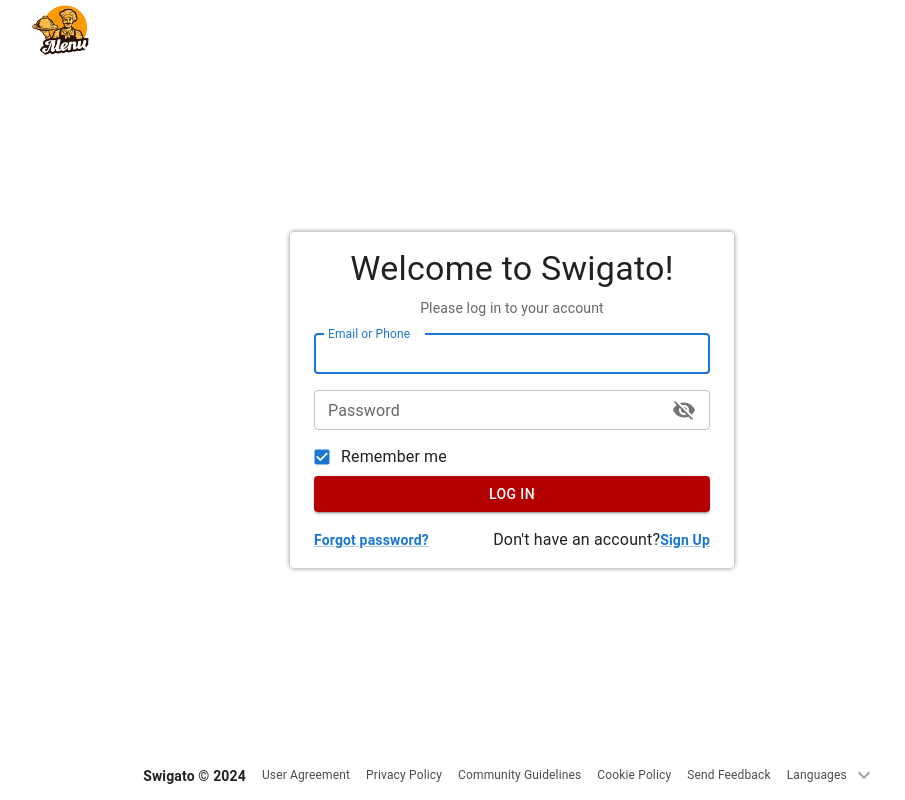
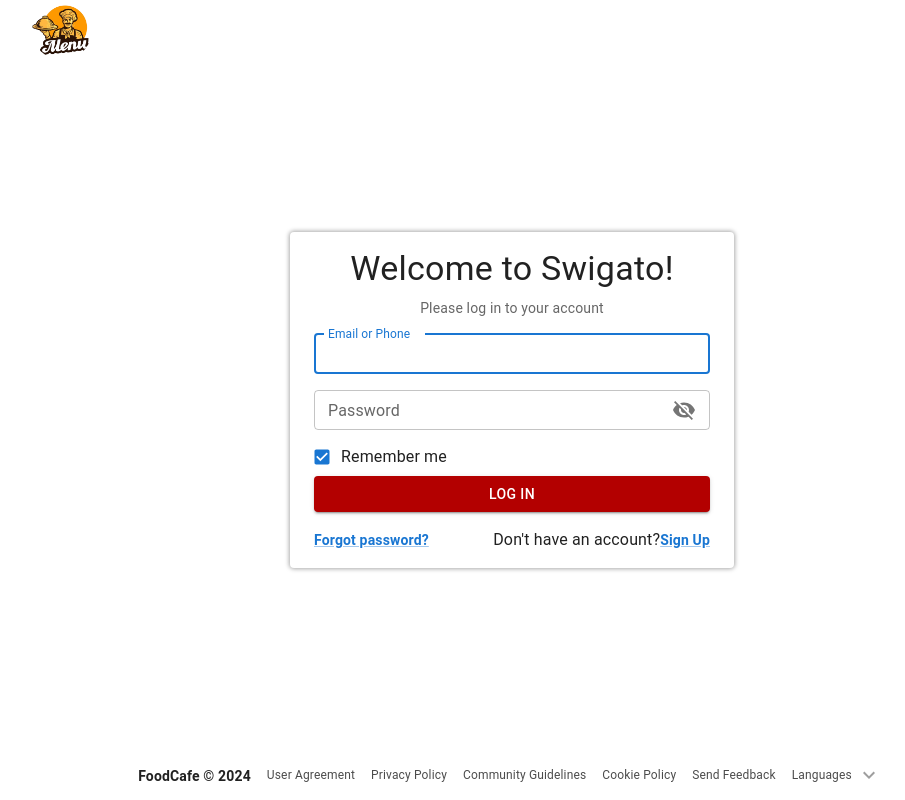
Before and after one commit to Rshailja27/FoodCafe, a React (Vite) app: page /login in a window 1280 px wide. Shown: the top 800 px of the page, without its empty margins (128-1033 px from the left). Built offline with nearby package versions, Linux system fonts and the light colour scheme.

Commit message:
Update website name

```diff
--- a/src/components/Footer.jsx
+++ b/src/components/Footer.jsx
@@ -7,7 +7,7 @@
     <Box component="footer" sx={{ padding: '0.5rem', position: 'absolute', bottom: 0, width: '100%' }}>
       <Box className="useful-links" sx={{ display: 'flex', flexWrap: 'wrap', justifyContent: 'center' }}>
         <Typography variant="body2" sx={{ fontWeight: 600, margin: '0 0.5rem' }}>
-          <strong>Swigato</strong> &copy; 2024
+          <strong>FoodCafe</strong> &copy; 2024
         </Typography>
         <Link
           href="#"
```
